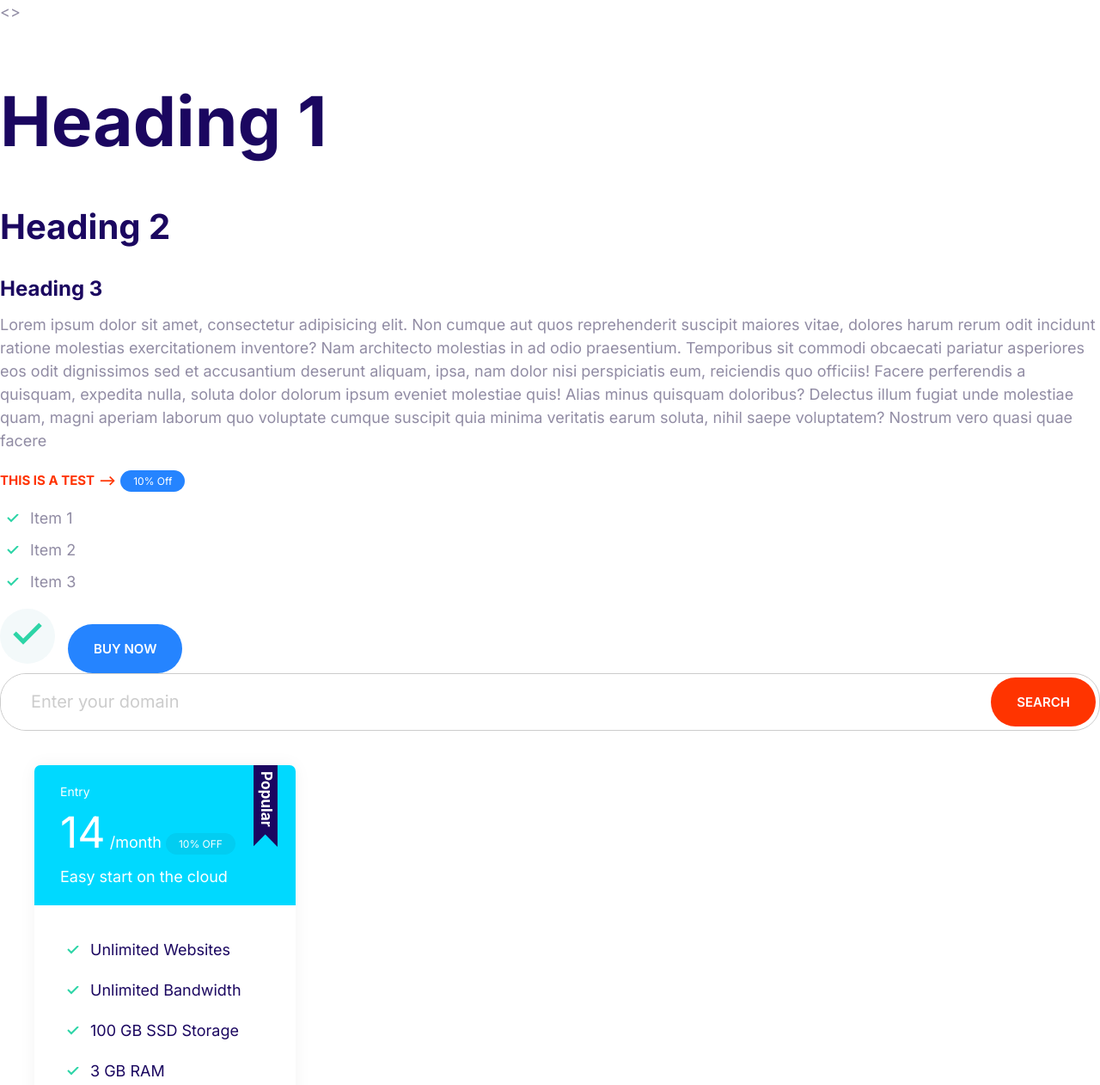
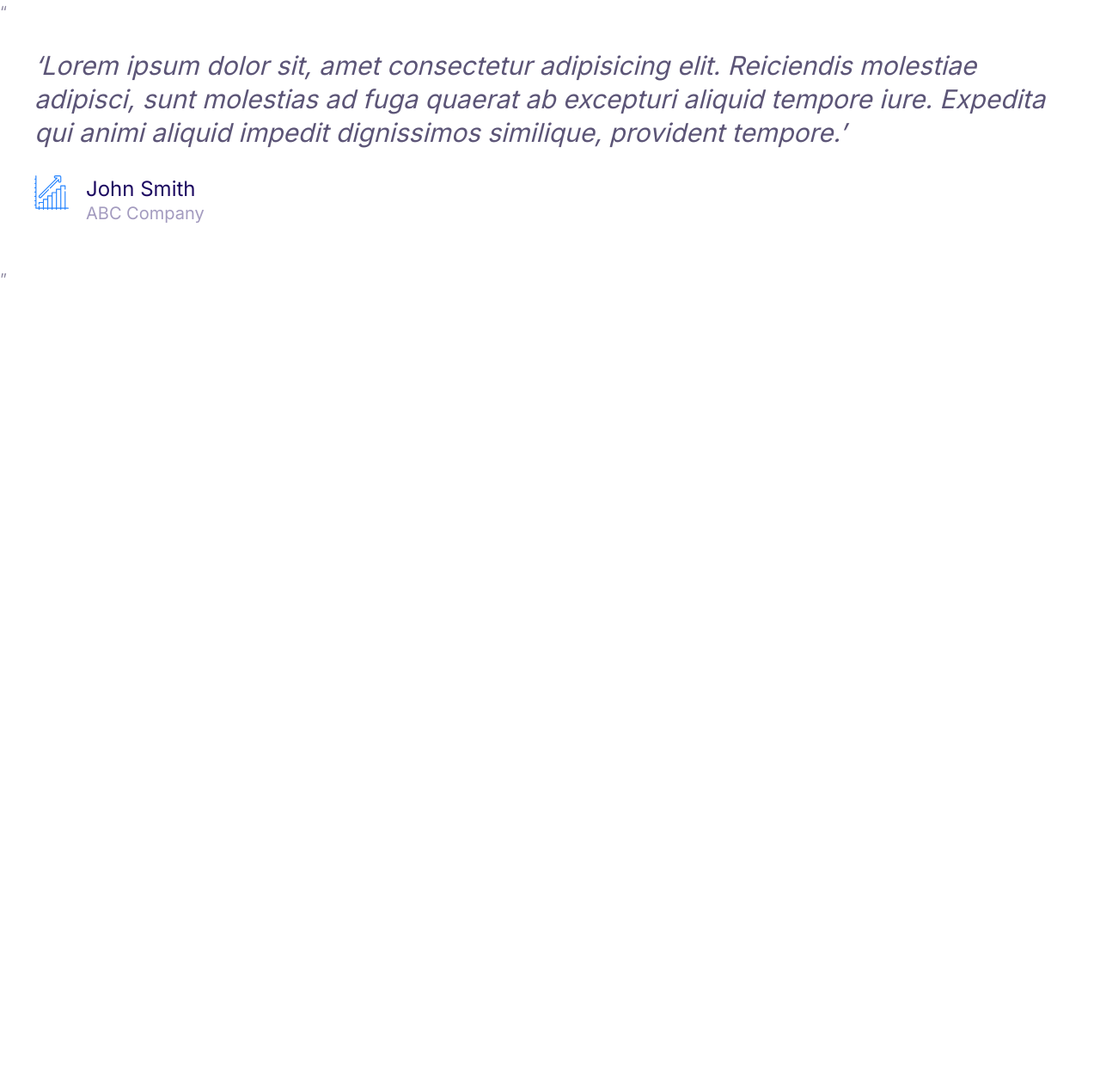
Before and after one commit to guoliang724/project-responsive-cloudhosting, a plain HTML site: page index.html in a window 1280 px wide. Shown: the top 1262 px of the page at 86% size. After the commit the page ends 800 px from the top, so only its background shows below. Drawn offline with Linux system fonts and the light colour scheme.

Commit message:
media object and quotes

```diff
--- a/css/style.css
+++ b/css/style.css
@@ -4,6 +4,7 @@
   --color-secondary: #00d9ff;
   --color-accent: #ff3400;
   --color-body: #918ca4;
+  --color-body-darker:#5c5577;
   --color-headings: #1b0760;
   --color-border: #ccc;
   --border-radius: 30px;
@@ -333,3 +334,71 @@ a {
     font-size: 1.7rem;
   }
 }
+
+/*Media*/
+.media{
+  display: flex ;
+
+}
+.media_title{
+   margin-top:0;
+}
+.media_body{
+  margin: 0 2rem;
+}
+
+.media_image{
+  margin-top: 1rem;
+}
+
+
+
+/*Quotes*/
+.quote{
+  font-size: 3rem;
+  font-style:italic ;
+  color: var(--color-body-darker);
+  line-height:1.3 ;
+}
+
+.quote_text::before{
+   content:open-quote;
+}
+.quote_text::after{
+  content: close-quote;
+}
+
+.quote_author{
+  font-style: 3rem;
+  font-weight: 500;
+  font-style: normal;
+  margin-bottom: 0;
+}
+
+.quote_organization{
+  color:var(--color-headings);
+  opacity: .4;
+  font-size: 2rem;
+  font-style: normal;
+}
+
+
+.quote_line{
+  position: relative;
+  bottom: 10px;
+
+}
+
+
+@media screen and (min-with:1024px){
+  .quote{
+    font-size: 2rem;
+  }
+  .quote_author{
+    font-size: 2.4rem;
+  }
+  .quote_organization{
+    font-size: 1.6rem;
+
+  }
+}
--- a/index.html
+++ b/index.html
@@ -14,60 +14,33 @@
 
   </style>
 </head>
-<>
-  <h1>Heading 1</h1>
-  <h2>Heading 2</h2>
-  <h3>Heading 3</h3>
-  <p>Lorem ipsum dolor sit amet, consectetur adipisicing elit. Non cumque aut quos reprehenderit suscipit maiores vitae,
-    dolores harum rerum odit incidunt ratione molestias exercitationem inventore? Nam architecto molestias in ad odio
-    praesentium. Temporibus sit commodi obcaecati pariatur asperiores eos odit dignissimos sed et accusantium deserunt
-    aliquam, ipsa, nam dolor nisi perspiciatis eum, reiciendis quo officiis! Facere perferendis a quisquam, expedita
-    nulla, soluta dolor dolorum ipsum eveniet molestiae quis! Alias minus quisquam doloribus? Delectus illum fugiat unde
-    molestiae quam, magni aperiam laborum quo voluptate cumque suscipit quia minima veritatis earum soluta, nihil saepe
-    voluptatem? Nostrum vero quasi quae facere </p>
-  <a class="link-arrow">This is a test</a>
-  <span class="badge badge--primary badge--small">10% Off</span>
-  <ul class="list--tick">
-    <li class="list_item">Item 1</li>
-    <li class="list_item">Item 2</li>
-    <li class="list_item ">Item 3</li>
-  </ul>
-  <span class="icon-container">
-    <svg class="icon icon--primary">
-      <use xlink:href="./images/sprite.svg#tick"></use>
-    </svg>
-  </span>
 
-  <button class="btn btn--primary">Buy Now</button>
-  <div class="input-group">
-    <input class="input" placeholder="Enter your domain" />
-    <button class="btn btn--accent">Search</button>
+<body>
+
+  <div>
+    <q>
+      <blockquote class="quote">
+        <p class="quote_text">Lorem ipsum dolor sit, amet consectetur adipisicing elit. Reiciendis molestiae adipisci,
+          sunt molestias ad fuga
+          quaerat ab excepturi aliquid tempore iure. Expedita qui animi aliquid impedit dignissimos similique, provident
+          tempore.</p>
+        <footer>
+          <div class="media">
+            <div class="media_image">
+              <svg class="icon icon--primary quote_line">
+                <use xlink:href="./images/sprite.svg#line"></use>
+              </svg>
+
+            </div>
+            <div class="media_body">
+              <h3 class="media_title quote_author">John Smith</h3>
+              <p class="quote_organization">ABC Company</p>
+            </div>
+          </div>
+        </footer>
+      </blockquote>
+    </q>
   </div>
-  <div style="width:30%;padding: 4rem;">
-    <div class="plan plan--popular">
-      <div class="card card--secondary">
-        <header class="card_header">
-
-          <h3 class="plan_name">Entry</h3>
-          <span class="plan_price">14</span>
-          <span class="billing-cycle">/month</span>
-
-          <span class="badge badge--secondary badge--small">10% OFF</span>
-          <div class="plan_description">Easy start on the cloud</div>
-        </header>
-        <div class="card_body">
-          <ul class="list list--tick">
-            <li class="list_item">Unlimited Websites</li>
-            <li class="list_item">Unlimited Bandwidth</li>
-            <li class="list_item ">100 GB SSD Storage</li>
-            <li class="list_item ">3 GB RAM</li>
-          </ul>
-          <button class="btn btn--outline btn--block">Buy Now</button>
-        </div>
-      </div>
-    </div>
-  </div>
-
-  </body>
+</body>
 
 </html>
```
Also changed, not shown: component/media.html (added, +23 -0 lines).
